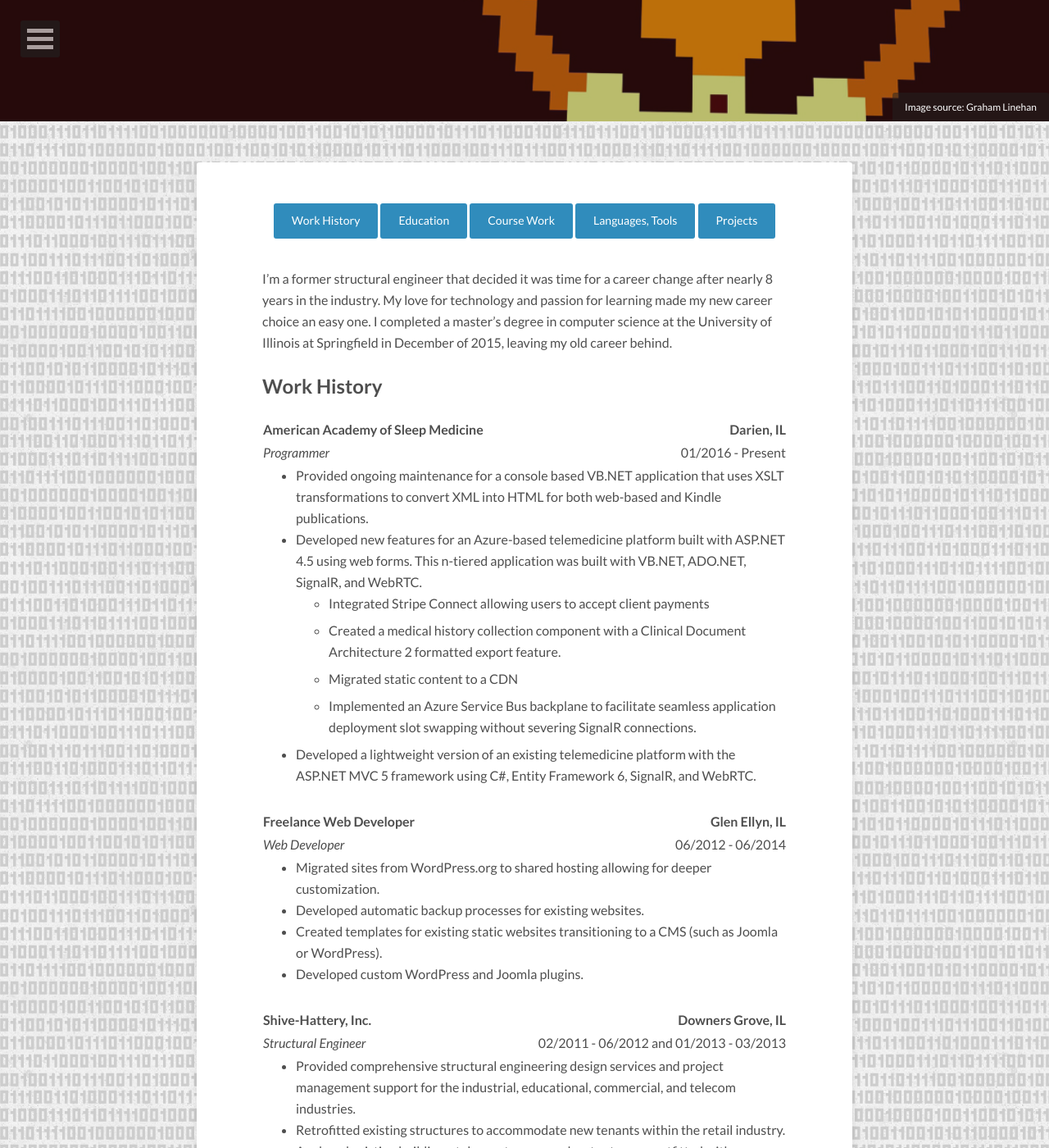
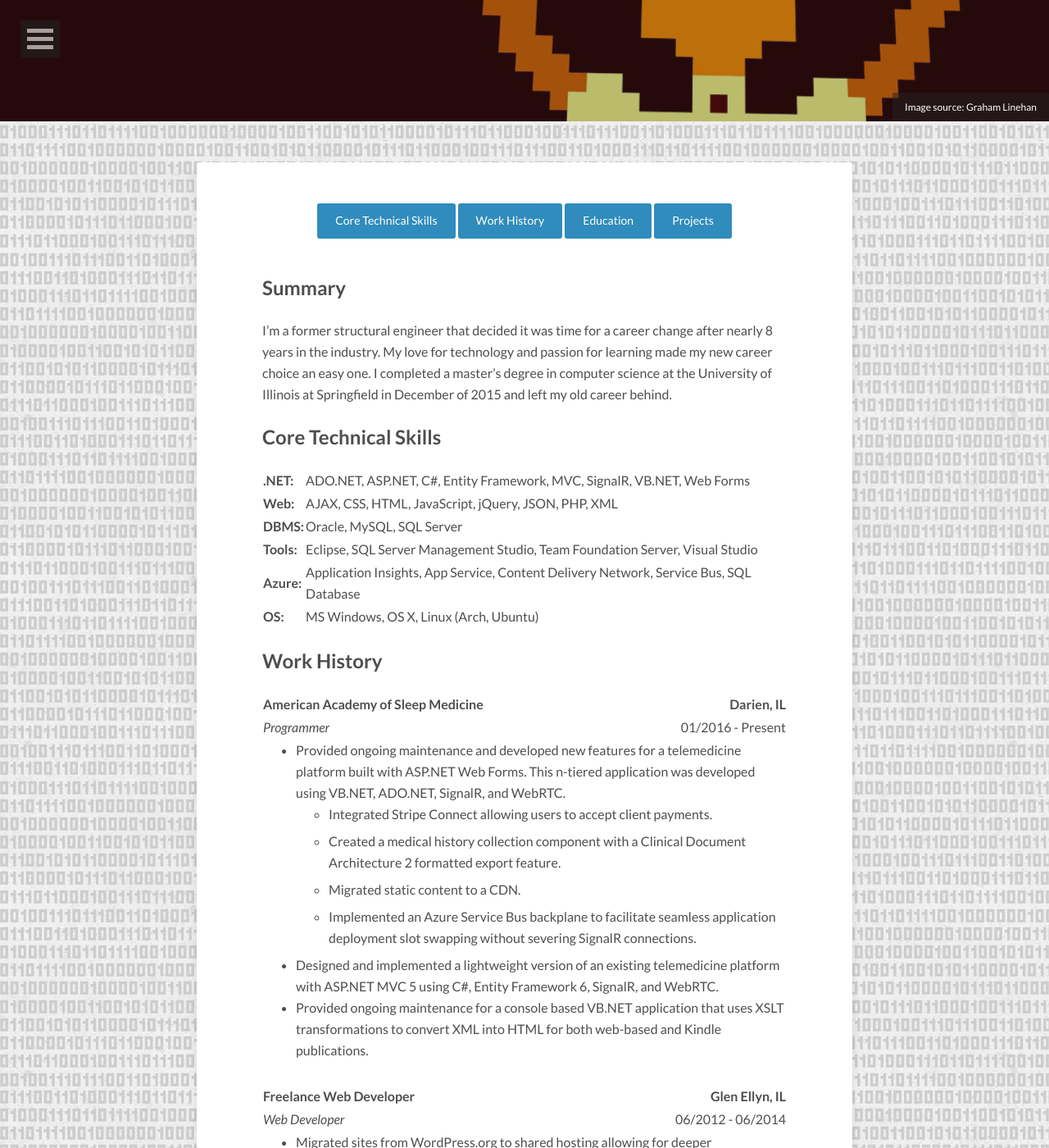
Before and after one commit to JacobMDavidson/JacobMDavidson.github.io, a Jekyll site: the page built from about/index.md, in a window 1280 px wide and 1400 px high, scrolled down 252 px. Shown: the whole window at 82% size. Built offline with Jekyll 4.4.1, drawn with Linux system fonts in a browser that asks for light colours; nearby versions of some CDN libraries; some of the changed text lies outside the part shown.

Commit message:
Site updates

```diff
--- a/_config.yml
+++ b/_config.yml
@@ -1,6 +1,7 @@
 title:            Jacob M Davidson
 description:      This site was built to showcase the various projects I've worked on.
 disqus_shortname: hpstrtheme
+repository: "JacobMDavidson/JacobMDavidson.github.io"
 # reading_time:     true
 # words_per_minute: 200
 # Your site's domain goes here (eg: //mmistakes.github.io, http://mademistakes.com, etc)
@@ -11,7 +12,7 @@ url:
 owner:
   name:           Jacob M Davidson
   avatar:         avatar.jpg
-  bio:            "I'm a former structural engineer working on a master's degree in computer science at the University of Illinois at Springfield."
+  bio:            "An enthusiastic high achiever with a passion for continuous learning."
   email:          info@jacobmdavidson.com
   # Social networking links used in footer. Update and remove as you like.
   twitter:
@@ -56,7 +57,7 @@ kramdown:
   footnote_nr: 1
   entity_output: as_char
   toc_levels: 1..6
-  use_coderay: true
+  enable_coderay: true
 
   coderay:
     coderay_line_numbers: nil
--- a/_data/navigation.yml
+++ b/_data/navigation.yml
@@ -17,3 +17,6 @@
 
 - title: Fun Projects
   url: /fun-projects/
+
+- title: Resume
+  url: /downloads/JacobMDavidson-Resume.pdf
--- a/about/index.md
+++ b/about/index.md
@@ -9,17 +9,55 @@ comments: false
 modified: 2015-08-01
 ---
 
-<div markdown="0" style="text-align: center"><a href="#work" class="btn btn-info">Work History</a>
+<div markdown="0" style="text-align: center">
+<a href="#tools" class="btn btn-info">Core Technical Skills</a>
+<a href="#work" class="btn btn-info">Work History</a>
 <a href="#education" class="btn btn-info">Education</a>
+{% comment %}
 <a href="#courses" class="btn btn-info">Course Work</a>
-<a href="#tools" class="btn btn-info">Languages, Tools</a>
-<a href="#projects" class="btn btn-info">Projects</a></div>
+{% endcomment %}
+<a href="#projects" class="btn btn-info">Projects</a>
+</div>
 
+## Summary
 
 {% comment %}
 I’m a former structural engineer working on my master’s degree in computer science at the University of Illinois at Springfield. I worked as a structural engineer for nearly eight years before making the decision to change careers. [Life circumstances]({% post_url /personal/2015-05-16-about-me %}) caused me to reevaluate my chosen career path in late 2012. This evaluation resulted in leaving my old career behind and beginning the journey toward a new career in software development. Now that I’m on the brink of overcoming the first hurdle in my journey, it’s safe to say I’ve made the right choice!
 {% endcomment %}
-I’m a former structural engineer that decided it was time for a career change after nearly 8 years in the industry. My love for technology and passion for learning made my new career choice an easy one. I completed a master’s degree in computer science at the University of Illinois at Springfield in December of 2015, leaving my old career behind.
+I’m a former structural engineer that decided it was time for a career change after nearly 8 years in the industry. My love for technology and passion for learning made my new career choice an easy one. I completed a master’s degree in computer science at the University of Illinois at Springfield in December of 2015 and left my old career behind.
+
+<a id="tools"></a>
+
+## Core Technical Skills
+
+<table rules="groups">
+  <tbody>
+    <tr>
+      <td style="text-align: left"><strong>.NET:</strong></td>
+      <td style="text-align: left">ADO.NET, ASP.NET, C#, Entity Framework, MVC, SignalR, VB.NET, Web Forms</td>
+    </tr>
+    <tr>
+      <td style="text-align: left"><strong>Web:</strong></td>
+      <td style="text-align: left">AJAX, CSS, HTML, JavaScript, jQuery, JSON, PHP, XML</td>
+    </tr>
+    <tr>
+      <td style="text-align: left"><strong>DBMS:</strong></td>
+      <td style="text-align: left">Oracle, MySQL, SQL Server</td>
+    </tr>
+    <tr>
+      <td style="text-align: left"><strong>Tools:</strong></td>
+      <td style="text-align: left">Eclipse, SQL Server Management Studio, Team Foundation Server, Visual Studio</td>
+    </tr>
+    <tr>
+      <td style="text-align: left"><strong>Azure:</strong></td>
+      <td style="text-align: left">Application Insights, App Service, Content Delivery Network, Service Bus, SQL Database</td>
+    </tr>
+    <tr>
+      <td style="text-align: left"><strong>OS:</strong></td>
+      <td style="text-align: left">MS Windows, OS X, Linux (Arch, Ubuntu)</td>
+    </tr>
+  </tbody>
+</table>
 
 <a id="work"></a>
 
@@ -38,15 +76,15 @@ I’m a former structural engineer that decided it was time for a career change
     <tr>
       <td style="text-align: left" colspan="2">
         <ul style="margin: 0px;">
-          <li style="margin-bottom: 0px;">Provided ongoing maintenance for a console based VB.NET application that uses XSLT transformations to convert XML into HTML for both web-based and Kindle publications.</li>
-          <li style="margin-bottom: 0px;">Developed new features for an Azure-based telemedicine platform built with ASP.NET 4.5 using web forms. This n-tiered application was built with VB.NET, ADO.NET, SignalR, and WebRTC.</li>
+          <li style="margin-bottom: 0px;">Provided ongoing maintenance and developed new features for a telemedicine platform built with ASP.NET Web Forms. This n-tiered application was developed using VB.NET, ADO.NET, SignalR, and WebRTC.</li>
           <ul>
-            <li>Integrated Stripe Connect allowing users to accept client payments</li>
+            <li>Integrated Stripe Connect allowing users to accept client payments.</li>
             <li>Created a medical history collection component with a Clinical Document Architecture 2 formatted export feature.</li>
-            <li>Migrated static content to a CDN</li>
+            <li>Migrated static content to a CDN.</li>
             <li>Implemented an Azure Service Bus backplane to facilitate seamless application deployment slot swapping without severing SignalR connections.</li>
           </ul>
-          <li style="margin-bottom: 0px;">Developed a lightweight version of an existing telemedicine platform with the ASP.NET MVC 5 framework using C#, Entity Framework 6, SignalR, and WebRTC.</li>
+          <li style="margin-bottom: 0px;">Designed and implemented a lightweight version of an existing telemedicine platform with ASP.NET MVC 5 using C#, Entity Framework 6, SignalR, and WebRTC.</li>
+          <li style="margin-bottom: 0px;">Provided ongoing maintenance for a console based VB.NET application that uses XSLT transformations to convert XML into HTML for both web-based and Kindle publications.</li>
         </ul>
       </td>
     </tr>
@@ -66,9 +104,9 @@ I’m a former structural engineer that decided it was time for a career change
       <td style="text-align: left" colspan="2">
         <ul style="margin: 0px;">
           <li style="margin-bottom: 0px;">Migrated sites from WordPress.org to shared hosting allowing for deeper customization.</li>
-          <li style="margin-bottom: 0px;">Developed automatic backup processes for existing websites.</li>
           <li style="margin-bottom: 0px;">Created templates for existing static websites transitioning to a CMS (such as Joomla or WordPress).</li>
           <li style="margin-bottom: 0px;">Developed custom WordPress and Joomla plugins.</li>
+          <li style="margin-bottom: 0px;">Implemented automatic backup processes for existing websites.</li>
         </ul>
       </td>
     </tr>
@@ -225,11 +263,10 @@ I’m a former structural engineer that decided it was time for a career change
 |:-|-:|
 |Bachelor of Science: Civil Engineering||
 |Cumulative GPA: 3.89/4.0||
-|Graduated with Honors: Summa Cum Laude||
 {: rules="groups"}
 
 <a id="courses"></a>
-
+{% comment %}
 ## Relevant Course work
 
 <table rules="groups">
@@ -315,13 +352,61 @@ I’m a former structural engineer that decided it was time for a career change
 
   </tbody>
 </table>
-
+{% endcomment %}
 <a id="projects"></a>
 
 ## Personal Projects
 
 <table rules="groups">
   <tbody>
+  <tr>
+    <th style="text-align: left" colspan="2"><a href="{{ site.url }}/pelicensemanager/">Professional Engineering License Manager</a></th>
+  </tr>
+  <tr>
+    <td style="text-align: left"><a href="http://www.pelicensemanager.com">http://www.pelicensemanager.com</a></td>
+    <td style="text-align: right">08/2012 - Present</td>
+  </tr>
+  <tr>
+    <td style="text-align: left" colspan="2">
+      Built on top of the Joomla! content management system, this web application helps professional engineers manage and maintain their professional engineering licenses. This membership-based web site uses a MySQL database to log completed continuing education, track license renewal deadlines, and automatically generate continuing education logs to be submitted for license renewal. Also included is a notification system that periodically emails each user with upcoming license renewal dates and outstanding continuing education requirements.
+    </td>
+  </tr>
+  <tr>
+    <td style="text-align: left"> </td>
+    <td style="text-align: left"> </td>
+  </tr>
+  <tr>
+    <th style="text-align: left" colspan="2"><a href="{{ site.url }}/civilpenet/">CivilPE.net</a></th>
+  </tr>
+  <tr>
+    <td style="text-align: left"><a href="http://www.civilpe.net">http://www.civilpe.net</a></td>
+    <td style="text-align: right">06/2012 - Present</td>
+  </tr>
+  <tr>
+    <td style="text-align: left" colspan="2">
+      This WordPress based site was built to provide licensing information for civil engineers. It was an exercise in search engine optimization meant to drive targeted traffic to the Professional Engineering License Manager. In addition to blog posts, social networking was used to increase traffic via Twitter, Facebook, and Youtube. The site currently attracts more than 1000 unique visitors monthly.
+    </td>
+  </tr>
+  <tr>
+    <td style="text-align: left"> </td>
+    <td style="text-align: left"> </td>
+  </tr>
+  <tr>
+    <th style="text-align: left" colspan="2"><a href="{{ site.url }}/converge/">Elavon Converge Payment Gateway for WooCommerce</a></th>
+  </tr>
+  <tr>
+    <td style="text-align: left"><a href="https://github.com/JacobMDavidson/Elavon-Payment-Gateway-for-WooCommerce">Available on Github</a></td>
+    <td style="text-align: right">09/2012 - 10/2016</td>
+  </tr>
+  <tr>
+    <td style="text-align: left" colspan="2">
+      This WordPress plugin adds the Elavon Converge payment gateway to WooCommerce (an eCommerce solution for WordPress). Ongoing customer support has been provided for the more than 200 customers that have purchased this plugin.
+    </td>
+  </tr>
+  <tr>
+    <td style="text-align: left"> </td>
+    <td style="text-align: left"> </td>
+  </tr>
   <tr>
     <th style="text-align: left" colspan="2"><a href="{{ site.url }}/chattersystem/">Chatter Server and Client</a></th>
   </tr>
@@ -402,78 +487,7 @@ I’m a former structural engineer that decided it was time for a career change
       <td style="text-align: left"> </td>
       <td style="text-align: left"> </td>
     </tr>
-    <tr>
-      <th style="text-align: left" colspan="2"><a href="{{ site.url }}/converge/">Elavon Converge Payment Gateway for WooCommerce</a></th>
-    </tr>
-    <tr>
-      <td style="text-align: left"><a href="https://github.com/JacobMDavidson/Elavon-Payment-Gateway-for-WooCommerce">Available on Github</a></td>
-      <td style="text-align: right">09/2012 - Present</td>
-    </tr>
-    <tr>
-      <td style="text-align: left" colspan="2">
-        This WordPress plugin adds the Elavon Converge payment gateway to WooCommerce (an eCommerce solution for WordPress). Ongoing customer support has been provided for the more than 200 customers that have purchased this plugin.
-      </td>
-    </tr>
-    <tr>
-      <td style="text-align: left"> </td>
-      <td style="text-align: left"> </td>
-    </tr>
-    <tr>
-      <th style="text-align: left" colspan="2"><a href="{{ site.url }}/pelicensemanager/">Professional Engineering License Manager</a></th>
-    </tr>
-    <tr>
-      <td style="text-align: left"><a href="http://www.pelicensemanager.com">http://www.pelicensemanager.com</a></td>
-      <td style="text-align: right">08/2012 - Present</td>
-    </tr>
-    <tr>
-      <td style="text-align: left" colspan="2">
-        Built on top of the Joomla! content management system, this web application helps professional engineers manage and maintain their professional engineering licenses. This membership based web site uses a MySQL database to log completed continuing education, track license renewal deadlines, and automatically generate continuing education logs to be submitted for license renewal. Also included is a notification system that periodically emails each user with upcoming license renewal dates and outstanding continuing education requirements.
-      </td>
-    </tr>
-    <tr>
-      <td style="text-align: left"> </td>
-      <td style="text-align: left"> </td>
-    </tr>
-    <tr>
-      <th style="text-align: left" colspan="2"><a href="{{ site.url }}/civilpenet/">CivilPE.net</a></th>
-    </tr>
-    <tr>
-      <td style="text-align: left"><a href="http://www.civilpe.net">http://www.civilpe.net</a></td>
-      <td style="text-align: right">06/2012 - Present</td>
-    </tr>
-    <tr>
-      <td style="text-align: left" colspan="2">
-        This WordPress based site was built to provide licensing information for civil engineers. It was an exercise in search engine optimization meant to drive targeted traffic to the Professional Engineering License Manager. In addition to blog posts, social networking was used to increase traffic via Twitter, Facebook, and Youtube. The site currently attracts more than 1000 unique visitors monthly.
-      </td>
-    </tr>
+
+
   </tbody>
 </table>
-
-<a id="tools"></a>
-
-## Languages, Tools, and Operating Systems
-
-<table rules="groups">
-  <tbody>
-    <tr>
-      <td style="text-align: left"><strong>.NET:</strong></td>
-      <td style="text-align: left">ADO.NET, ASP.NET, C#, Entity Framework, MVC, SignalR, VB.NET</td>
-    </tr>
-    <tr>
-      <td style="text-align: left"><strong>Web:</strong></td>
-      <td style="text-align: left">AJAX, CSS, HTML, JavaScript, JSON, PHP, XML, XSLT</td>
-    </tr>
-    <tr>
-      <td style="text-align: left"><strong>DBMS:</strong></td>
-      <td style="text-align: left">Oracle, MySQL, SQL Server</td>
-    </tr>
-    <tr>
-      <td style="text-align: left"><strong>IDE:</strong></td>
-      <td style="text-align: left">Eclipse, Visual Studio</td>
-    </tr>
-    <tr>
-      <td style="text-align: left"><strong>OS:</strong></td>
-      <td style="text-align: left">Windows, OS X, Linux (Ubuntu, Mint, Arch)</td>
-    </tr>
-  </tbody>
-</table>
```
Also changed, not shown: other parts of about/index.md (+1 -1 lines), 1 other file.
